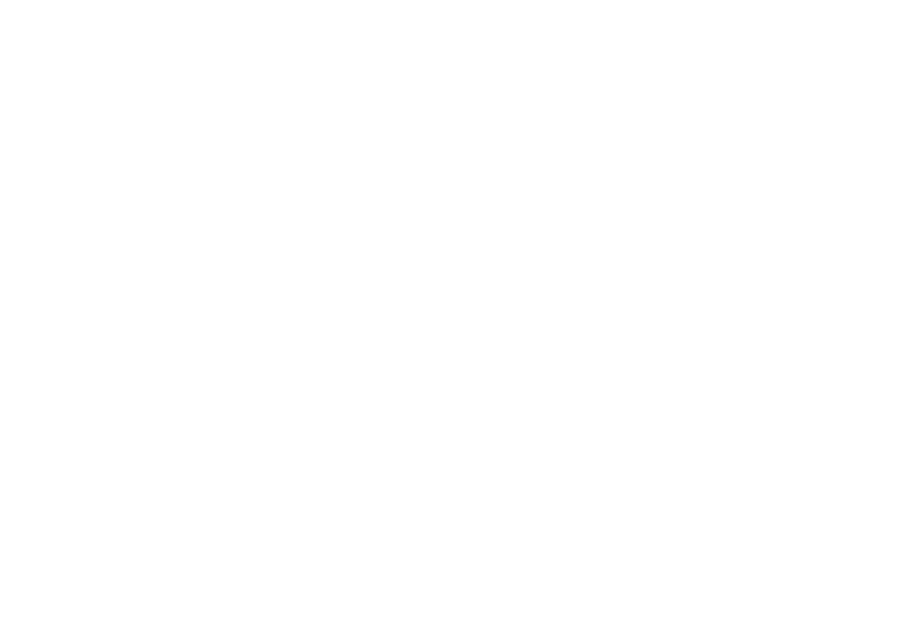
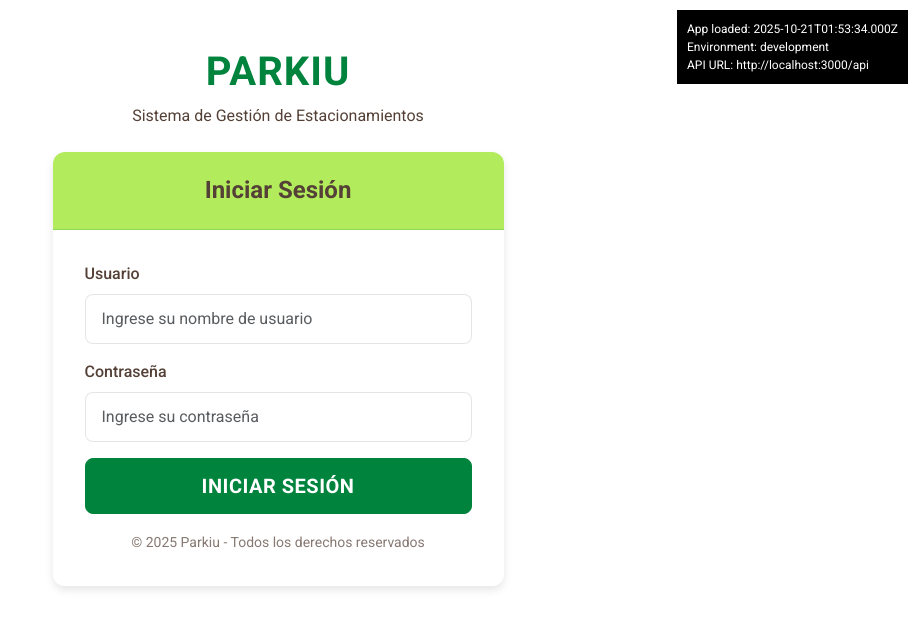
Before and after one commit to hypadilla/parkiu_frontend, an Angular app: page /login in a window 1280 px wide. Shown: the top 628 px of the page, without its empty margins (362-1280 px from the left). Built offline with nearby package versions, Linux system fonts and the light colour scheme.

Commit message:
fix: corregir error de template en app.component.html

```diff
--- a/src/app/app.component.html
+++ b/src/app/app.component.html
@@ -1,5 +1,5 @@
 <div class="debug-info" style="position: fixed; top: 10px; right: 10px; background: #000; color: #fff; padding: 10px; z-index: 9999; font-size: 12px;">
-  <div>App loaded: {{ new Date().toISOString() }}</div>
+  <div>App loaded: {{ currentTime }}</div>
   <div>Environment: {{ environment.production ? 'production' : 'development' }}</div>
   <div>API URL: {{ environment.apiUrl }}</div>
 </div>
--- a/src/app/app.component.ts
+++ b/src/app/app.component.ts
@@ -9,4 +9,5 @@
 export class AppComponent {
   title = 'Parkiu - Sistema de Gestión de Estacionamientos';
   environment = environment;
+  currentTime = new Date().toISOString();
 }
```
